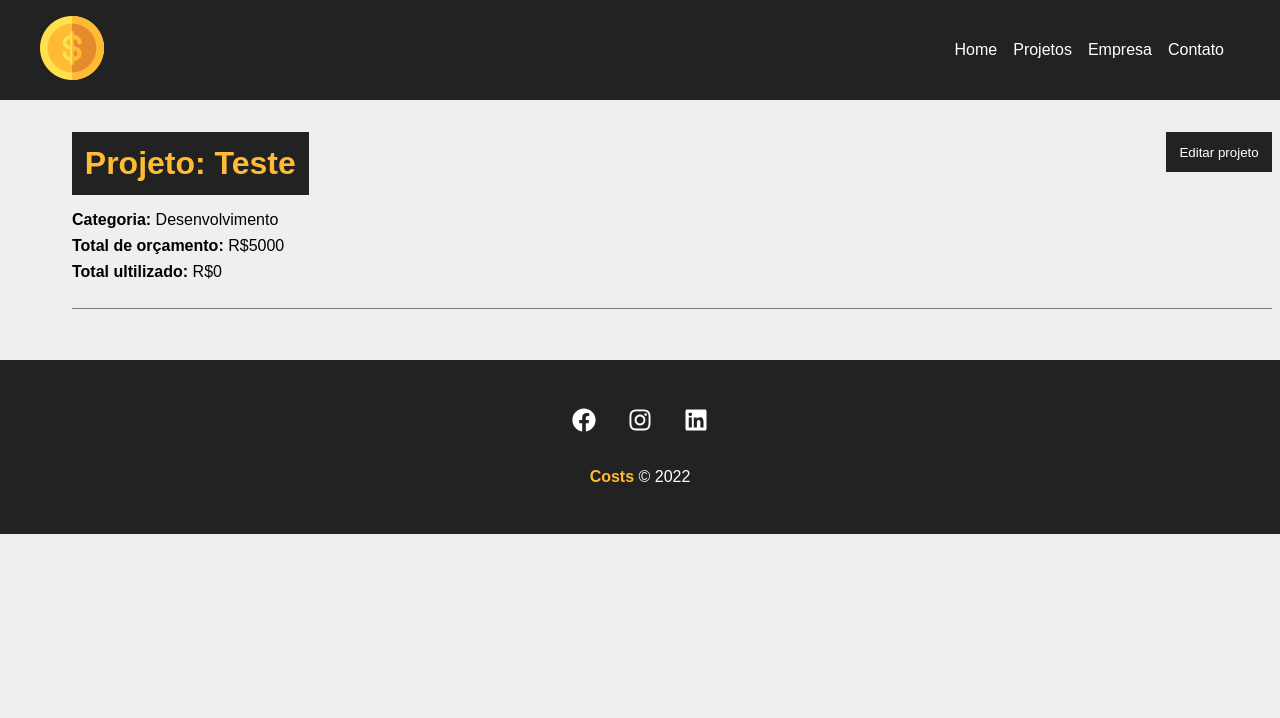
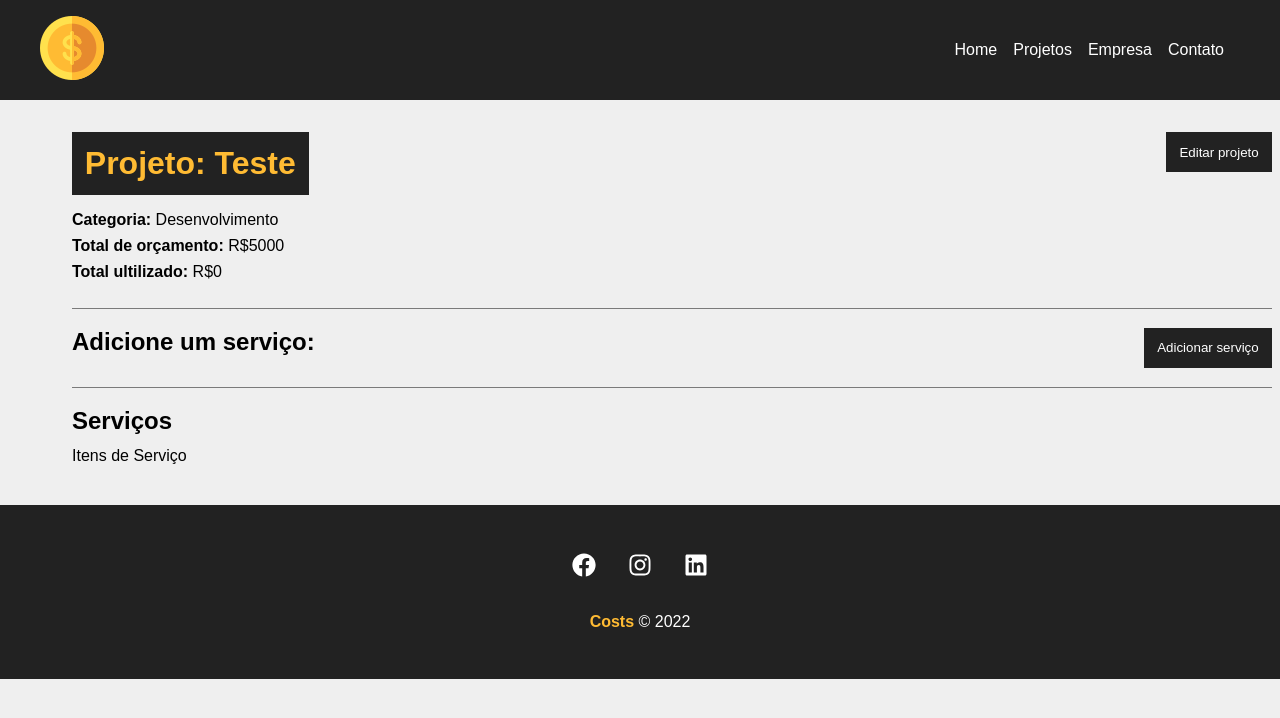
Before and after one commit to andreenakashima/costs, a React (Create React App) app: page /project/1 in a window 1280 px wide. Shown: the top 718 px of the page. Built offline with nearby package versions, Linux system fonts and the light colour scheme; data requests are answered from the project's data file.

Commit message:
Adicionado area de serviços

```diff
--- a/src/components/pages/Project.js
+++ b/src/components/pages/Project.js
@@ -11,7 +11,9 @@
 
     const { id } = useParams()
     const [ project, setProject ] = useState([])
+    const [ message, setMessage ] = useState([])
     const [ showProjectForm, setShowProjectForm ] = useState( false )
+    const [ showServiceForm, setShowServiceForm ] = useState( false )
 
     useEffect(() => {
         setTimeout(() => {
@@ -32,7 +34,13 @@
         setShowProjectForm(!showProjectForm)
     }
 
+    function toggleServiceForm() {
+        setShowServiceForm(!showServiceForm)
+    }
+
     function editPost( project ) {
+        setMessage('')
+
         // if(project.budget < project.cost) {
 
         // }
@@ -88,6 +96,19 @@
                             </div>
                         )}
                     </div>
+                    <div className={ styles.service_form_container }>
+                        <h2>Adicione um serviço: </h2>
+                        <button className={ styles.btn } onClick={ toggleServiceForm }>
+                            { !showServiceForm ? 'Adicionar serviço' : 'Fechar' }
+                        </button>
+                        <div className={ styles.project_info }>
+                            {showServiceForm && <div>Formulario do servico</div>}
+                        </div>
+                    </div>
+                    <h2>Serviços</h2>
+                    <Container customClass="start">
+                        <p>Itens de Serviço</p>
+                    </Container>
                 </Container>
             </div>
         ) : (
```
